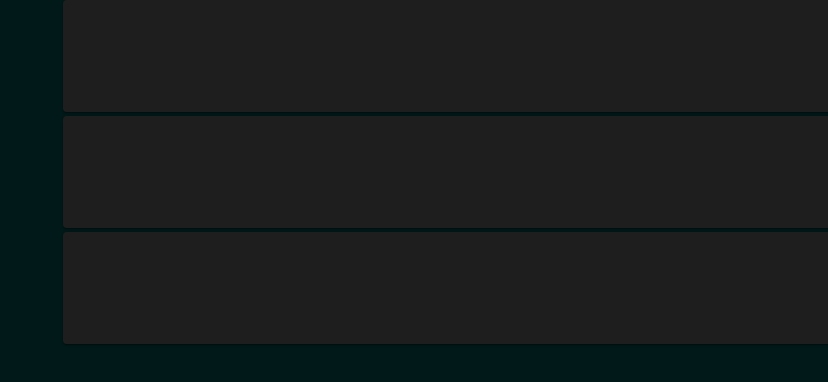
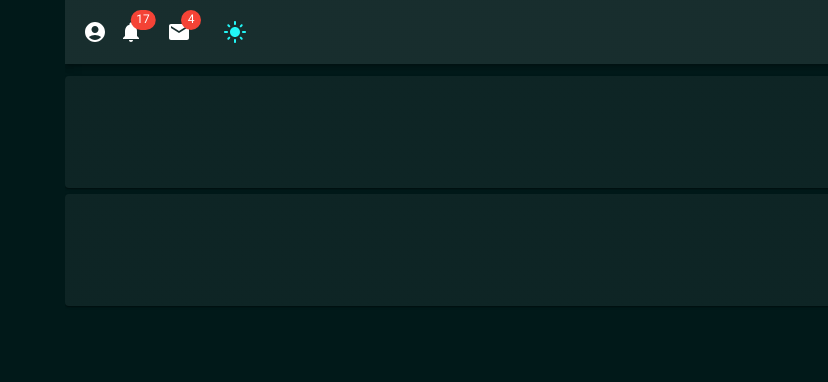
Before and after one commit to persianccbook/frontend, a React (Vite) app: page / in a window 1280 px wide. Shown: the top 382 px of the page, without its empty margins (452-1280 px from the left). Built offline with nearby package versions, Linux system fonts and the light colour scheme.

Commit message:
add navbar

```diff
--- a/src/App.tsx
+++ b/src/App.tsx
@@ -1,4 +1,5 @@
 import { Grid, Paper, Typography, useMediaQuery, useTheme } from "@mui/material";
+import NavBar from "./components/NavBar";
 
 const App = () => {
   const theme = useTheme();
@@ -7,20 +8,19 @@
 
   return (
     <Grid
+      gap={3}
       container
-      spacing={2}
       sx={{
         display: 'grid',
         gridTemplateAreas: isLgUp
           ? `"nav nav" "aside main" "footer footer"`
           : `"nav" "main" "footer"`,
         gridTemplateColumns: isLgUp ? '300px 1fr' : '1fr',
+        m:0
       }}
     >
       <Grid item gridArea="nav">
-        <Paper>
-          <Typography variant="h1">Navbar</Typography>
-        </Paper>
+        <NavBar/>
       </Grid>
       <Grid item gridArea="main">
         <Paper>
--- /dev/null
+++ b/src/components/NavBar.tsx
@@ -0,0 +1,227 @@
+import * as React from "react";
+import { styled, alpha } from "@mui/material/styles";
+import AppBar from "@mui/material/AppBar";
+import Box from "@mui/material/Box";
+import Toolbar from "@mui/material/Toolbar";
+import IconButton from "@mui/material/IconButton";
+import Typography from "@mui/material/Typography";
+import InputBase from "@mui/material/InputBase";
+import Badge from "@mui/material/Badge";
+import MenuItem from "@mui/material/MenuItem";
+import Menu from "@mui/material/Menu";
+import MenuIcon from "@mui/icons-material/Menu";
+import SearchIcon from "@mui/icons-material/Search";
+import AccountCircle from "@mui/icons-material/AccountCircle";
+import MailIcon from "@mui/icons-material/Mail";
+import NotificationsIcon from "@mui/icons-material/Notifications";
+import MoreIcon from "@mui/icons-material/MoreVert";
+import ColorModeSwitch from "./ColorModeSwitch";
+
+const Search = styled("div")(({ theme }) => ({
+  position: "relative",
+  borderRadius: theme.shape.borderRadius,
+  backgroundColor: alpha(theme.palette.background.default, 0.3),
+  "&:hover": {
+    backgroundColor: alpha(theme.palette.background.default, 0.5),
+  },
+  marginRight: theme.spacing(2),
+  marginLeft: 0,
+  width: "100%",
+  [theme.breakpoints.up("sm")]: {
+    marginLeft: theme.spacing(3),
+    width: "auto",
+  },
+}));
+
+const SearchIconWrapper = styled("div")(({ theme }) => ({
+  padding: theme.spacing(0, 2),
+  height: "100%",
+  left: 0,
+  position: "absolute",
+  pointerEvents: "none",
+  display: "flex",
+  alignItems: "center",
+  justifyContent: "center",
+}));
+
+const StyledInputBase = styled(InputBase)(({ theme }) => ({
+  color: "inherit",
+  "& .MuiInputBase-input": {
+    padding: theme.spacing(1, 1, 1, 0),
+    // vertical padding + font size from searchIcon
+    paddingLeft: `calc(1em + ${theme.spacing(4)})`,
+    transition: theme.transitions.create("width"),
+    width: "100%",
+    [theme.breakpoints.up("md")]: {
+      width: "20ch",
+    },
+  },
+}));
+
+const NavBar = () => {
+  const [anchorEl, setAnchorEl] = React.useState<null | HTMLElement>(null);
+  const [mobileMoreAnchorEl, setMobileMoreAnchorEl] =
+    React.useState<null | HTMLElement>(null);
+
+  const isMenuOpen = Boolean(anchorEl);
+  const isMobileMenuOpen = Boolean(mobileMoreAnchorEl);
+
+  const handleProfileMenuOpen = (event: React.MouseEvent<HTMLElement>) => {
+    setAnchorEl(event.currentTarget);
+  };
+
+  const handleMobileMenuClose = () => {
+    setMobileMoreAnchorEl(null);
+  };
+
+  const handleMenuClose = () => {
+    setAnchorEl(null);
+    handleMobileMenuClose();
+  };
+
+  const handleMobileMenuOpen = (event: React.MouseEvent<HTMLElement>) => {
+    setMobileMoreAnchorEl(event.currentTarget);
+  };
+
+  const menuId = "primary-search-account-menu";
+  const renderMenu = (
+    <Menu
+      anchorEl={anchorEl}
+      anchorOrigin={{
+        vertical: "top",
+        horizontal: "right",
+      }}
+      id={menuId}
+      keepMounted
+      transformOrigin={{
+        vertical: "top",
+        horizontal: "right",
+      }}
+      open={isMenuOpen}
+      onClose={handleMenuClose}
+    >
+      <MenuItem onClick={handleMenuClose}>Profile</MenuItem>
+      <MenuItem onClick={handleMenuClose}>My account</MenuItem>
+    </Menu>
+  );
+
+  const mobileMenuId = "primary-search-account-menu-mobile";
+  const renderMobileMenu = (
+    <Menu
+      anchorEl={mobileMoreAnchorEl}
+      anchorOrigin={{
+        vertical: "top",
+        horizontal: "right",
+      }}
+      id={mobileMenuId}
+      keepMounted
+      transformOrigin={{
+        vertical: "top",
+        horizontal: "right",
+      }}
+      open={isMobileMenuOpen}
+      onClose={handleMobileMenuClose}
+    >
+      <MenuItem>
+        <IconButton size="large" aria-label="show 4 new mails">
+          <Badge badgeContent={4} color="error">
+            <MailIcon />
+          </Badge>
+        </IconButton>
+        <p>Messages</p>
+      </MenuItem>
+      <MenuItem>
+        <IconButton size="large" aria-label="show 17 new notifications">
+          <Badge badgeContent={17} color="error">
+            <NotificationsIcon />
+          </Badge>
+        </IconButton>
+        <p>Notifications</p>
+      </MenuItem>
+      <MenuItem onClick={handleProfileMenuOpen}>
+        <IconButton
+          size="large"
+          aria-label="account of current user"
+          aria-controls="primary-search-account-menu"
+          aria-haspopup="true"
+        >
+          <AccountCircle />
+        </IconButton>
+        <p>Profile</p>
+      </MenuItem>
+    </Menu>
+  );
+
+  return (
+    <Box sx={{ flexGrow: 1, mb: 3 }}>
+      <AppBar position="static" color="primary">
+        <Toolbar>
+          <IconButton
+            size="large"
+            edge="start"
+            aria-label="open drawer"
+            sx={{ mr: 2 }}
+          >
+            <MenuIcon />
+          </IconButton>
+          <Typography
+            variant="h6"
+            noWrap
+            component="div"
+            sx={{ display: { xs: "none", sm: "block" } }}
+          >
+            PersianCCBook
+          </Typography>
+          <Search>
+            <SearchIconWrapper>
+              <SearchIcon />
+            </SearchIconWrapper>
+            <StyledInputBase
+              placeholder="جستجو..."
+              inputProps={{ "aria-label": "search" }}
+            />
+          </Search>
+          <Box sx={{ flexGrow: 1 }} />
+          <Box sx={{ display: { xs: "none", md: "flex" } }}>
+            <ColorModeSwitch />
+            <IconButton size="large" aria-label="show 4 new mails">
+              <Badge badgeContent={4} color="error">
+                <MailIcon />
+              </Badge>
+            </IconButton>
+            <IconButton size="large" aria-label="show 17 new notifications">
+              <Badge badgeContent={17} color="error">
+                <NotificationsIcon />
+              </Badge>
+            </IconButton>
+            <IconButton
+              size="large"
+              edge="end"
+              aria-label="account of current user"
+              aria-controls={menuId}
+              aria-haspopup="true"
+              onClick={handleProfileMenuOpen}
+            >
+              <AccountCircle />
+            </IconButton>
+          </Box>
+          <Box sx={{ display: { xs: "flex", md: "none" } }}>
+            <IconButton
+              size="large"
+              aria-label="show more"
+              aria-controls={mobileMenuId}
+              aria-haspopup="true"
+              onClick={handleMobileMenuOpen}
+            >
+              <MoreIcon />
+            </IconButton>
+          </Box>
+        </Toolbar>
+      </AppBar>
+      {renderMobileMenu}
+      {renderMenu}
+    </Box>
+  );
+};
+
+export default NavBar;
--- a/src/index.css
+++ b/src/index.css
@@ -1,3 +1,7 @@
+*{
+  margin:0;
+  padding: 0;
+}
 @font-face {
   font-family: "VazirMatn";
   src: url("./fonts/Vazirmatn-Bold.woff2") format("woff2");
--- a/src/main.tsx
+++ b/src/main.tsx
@@ -1,7 +1,7 @@
 import { StrictMode } from "react";
 import { createRoot } from "react-dom/client";
+import "./index.css";
 import App from "./App.tsx";
-import "./index.css";
 import { OpenAPI } from "./openapi/index.ts";
 import { CssBaseline } from "@mui/material";
 // import { theme, colorMode } from "./theme.ts";
--- a/src/theme.ts
+++ b/src/theme.ts
@@ -4,9 +4,9 @@
 const baseTheme = createTheme({
   direction: "rtl",
   spacing: 2,
-  typography:{
-    fontFamily:"VazirMatn"
-  }
+  typography: {
+    fontFamily: "VazirMatn",
+  },
 });
 
 export const lighttheme = createTheme({
@@ -14,20 +14,21 @@
   palette: {
     mode: "light",
     primary: {
-      main:teal[500],
-      contrastText:teal[900]
+      main: teal[500],
+      contrastText: teal[900],
     },
-    secondary:{
-        main: coral[500],
-        contrastText:teal[50]
+    secondary: {
+      main: coral[500],
+      contrastText: teal[50],
     },
-    background:{
-      default:teal[50]
+    background: {
+      default: teal[50],
+      paper: teal[50]
     },
-    text:{
+    text: {
       primary: teal[900],
-      secondary:coral[900],
-    }
+      secondary: coral[900],
+    },
   },
 });
 
@@ -36,19 +37,20 @@
   palette: {
     mode: "dark",
     primary: {
-      main:teal[400],
-      contrastText:teal[900]
+      main: teal[400],
+      contrastText: teal[900],
     },
-    secondary:{
-        main: coral[400],
-        contrastText:teal[50]
+    secondary: {
+      main: coral[400],
+      contrastText: teal[50],
     },
-    background:{
-      default:teal[900]
+    background: {
+      default: teal[900],
+      paper: teal[900]
     },
-    text:{
+    text: {
       primary: teal[50],
-      secondary:coral[50],
-    }
+      secondary: coral[50],
+    },
   },
 });
```
